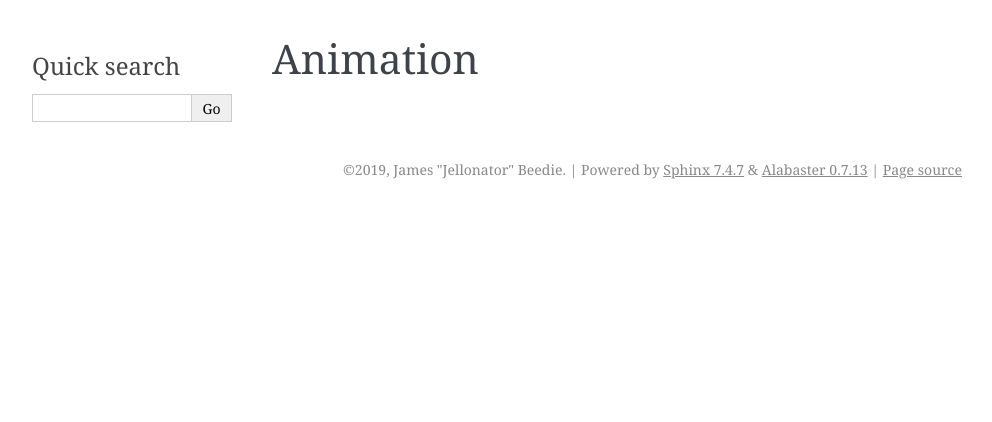
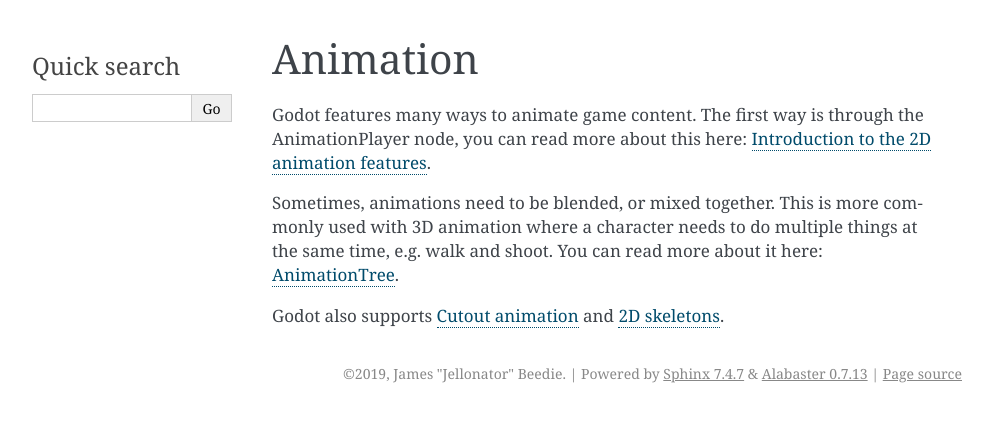
Before and after one commit to Jellonator/godot-for-designers, a Sphinx documentation site: the page built from source/animation/animation.rst, in a window 1280 px wide. Shown: the top 422 px of the page, without its empty margins (148-1140 px from the left). Built offline with Sphinx 7.4.7, drawn with Linux system fonts in a browser that asks for light colours.

Commit message:
Added animation section

```diff
--- a/source/animation/animation.rst
+++ b/source/animation/animation.rst
@@ -2,3 +2,19 @@
 
 Animation
 =========
+
+Godot features many ways to animate game content. The first way is through the
+AnimationPlayer node, you can read more about this here:
+`Introduction to the 2D animation features`_.
+
+Sometimes, animations need to be blended, or mixed together. This is more
+commonly used with 3D animation where a character needs to do multiple things
+at the same time, e.g. walk and shoot. You can read more about it here:
+`AnimationTree`_.
+
+Godot also supports `Cutout animation`_ and `2D skeletons`_.
+
+.. _`Introduction to the 2D animation features`: https://docs.godotengine.org/en/3.1/getting_started/step_by_step/scene_tree.html
+.. _`AnimationTree`: http://docs.godotengine.org/en/3.1/tutorials/animation/animation_tree.html
+.. _`Cutout animation`: http://docs.godotengine.org/en/3.1/tutorials/animation/cutout_animation.html
+.. _`2D skeletons`: http://docs.godotengine.org/en/3.1/tutorials/animation/2d_skeletons.html
```
